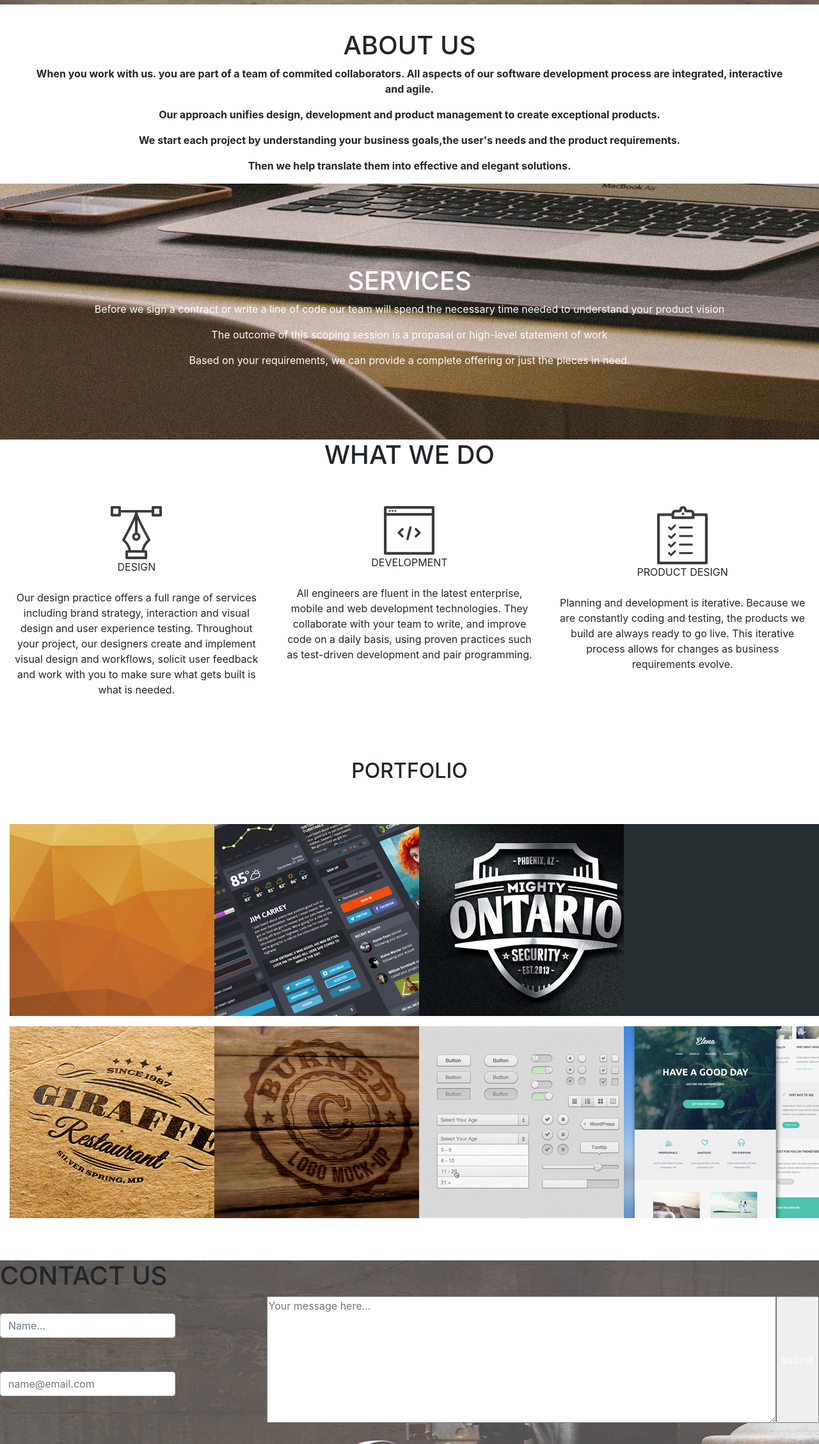
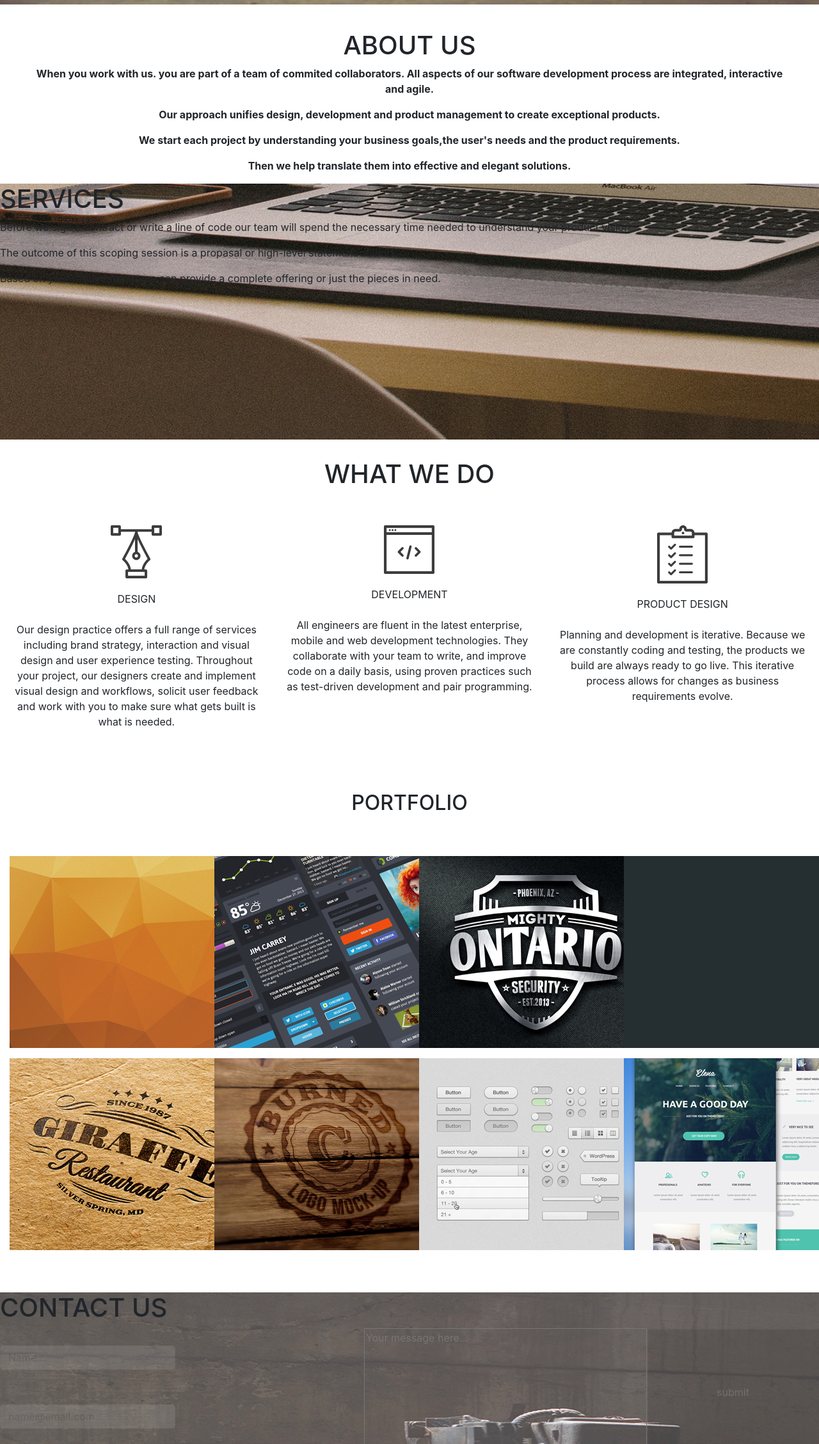
Before and after one commit to L0VINE/Delani-Studio, a plain HTML site: page index.html in a window 1280 px wide. Shown: the part 793-3050 px from the top of the page at 64% size. Drawn offline with nearby package versions, Linux system fonts and the light colour scheme.

Commit message:
styled what we do section

```diff
--- a/static/css/style.css
+++ b/static/css/style.css
@@ -41,20 +41,11 @@
     height: 50vh;
 }
 
-.s-cont{
-    text-align: center;
-    color: #fff;
-    padding-top: 10%;
+.what-we-do h1 {
+    margin-top: 30px;
 }
-
-.what{
-    padding-top: 70px;
-}
-
-.do{
-    text-align: center;
-    font-weight: bold;
-    padding-bottom: 70px;
+figcaption{
+    margin-top: 20px;
 }
 
 .port{
@@ -78,7 +69,21 @@ form{
     display: flex;
     text-align: center;
 }
+input{
+    width: 30%;
+    color: #fff;
+    background-color: black;
+    opacity: 0.1;
 
+}
+
+textarea {
+    width: 50%;
+    height: 25vh;
+    background: transparent;
+    margin-left: 15%;
+
+  }
 footer{
     text-align: center;
     margin-top: 3%;
```
